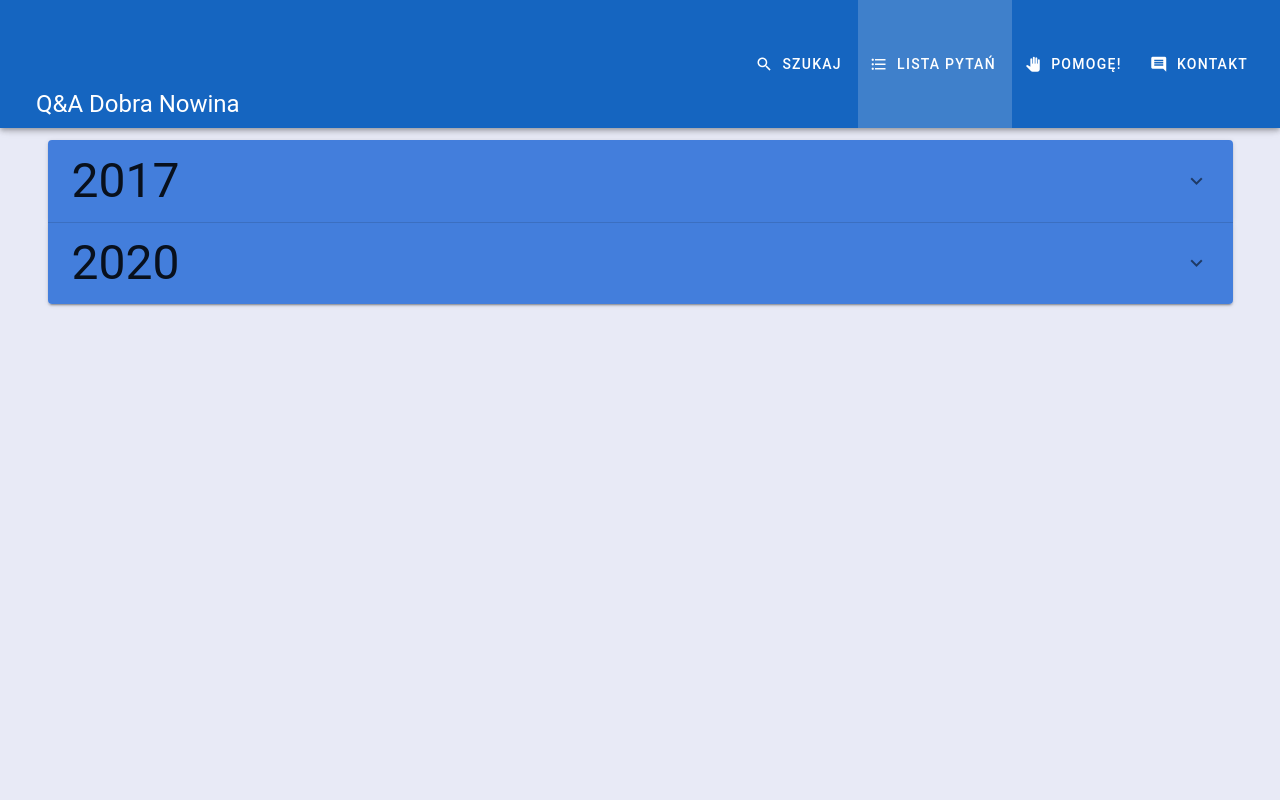
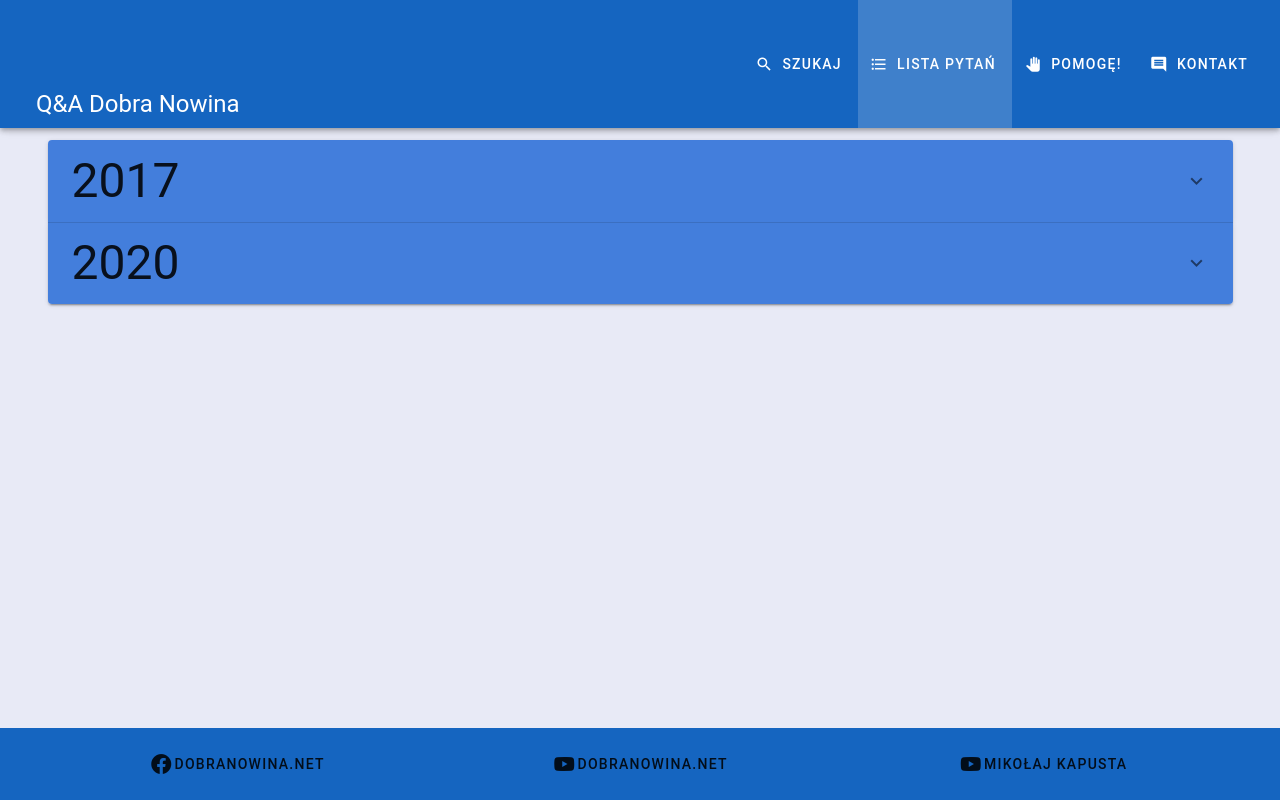
Before and after one commit to Ptimulka/dobranowina, a Vue app: page /list in a window 1280 px wide. Built offline with nearby package versions, Linux system fonts and the light colour scheme; a small style sheet from the web is missing.

Commit message:
Add footer

```diff
--- a/src/App.vue
+++ b/src/App.vue
@@ -4,17 +4,20 @@
     <v-content>
       <router-view></router-view>
     </v-content>
+    <Footer/>
   </v-app>
 </template>
 
 <script>
 import Navbar from './components/Navbar';
+import Footer from './components/Footer';
 
 export default {
   name: 'DobraNowina',
 
   components: {
     Navbar,
+    Footer
   },
 
   data: () => ({
--- /dev/null
+++ b/src/components/Footer.vue
@@ -0,0 +1,17 @@
+<template>
+  <v-footer class="primary">
+    <v-container>
+    <v-row justify="center">
+      <v-col  class="text-center" cols="12" xs="12" md="4">
+        <v-btn text href="https://www.facebook.com/dobranowinanet/"><v-icon size="24px">mdi-facebook</v-icon>DobraNowina.net</v-btn>
+      </v-col>
+      <v-col class="text-center" cols="12" xs="12" md="4">
+        <v-btn text href="https://www.youtube.com/user/dobranowinanet/featured"><v-icon size="24px">mdi-youtube</v-icon>DobraNowina.net</v-btn>
+      </v-col>
+      <v-col class="text-center" cols="12" xs="12" md="4">
+        <v-btn text href="https://www.youtube.com/user/KapustaShow/featured"><v-icon size="24px">mdi-youtube</v-icon>Mikołaj Kapusta</v-btn>
+      </v-col>
+    </v-row>
+  </v-container>
+  </v-footer>
+</template>
--- a/src/views/List.vue
+++ b/src/views/List.vue
@@ -24,7 +24,7 @@
                   <h2 class="headline">{{ livestream.dateread }}</h2>
                 </v-expansion-panel-header>
                 <v-expansion-panel-content>
-                  <v-btn :href="livestream.link" text large color="primary" class="my-2"><v-icon>mdi-facebook</v-icon>Obejrzyj</v-btn>
+                  <v-btn :href="livestream.link" text large class="my-2"><v-icon>mdi-facebook</v-icon>Obejrzyj</v-btn>
                   <v-expansion-panels multiple accordion>
                     <v-expansion-panel
                       v-for="question in livestream['questions']"
```
